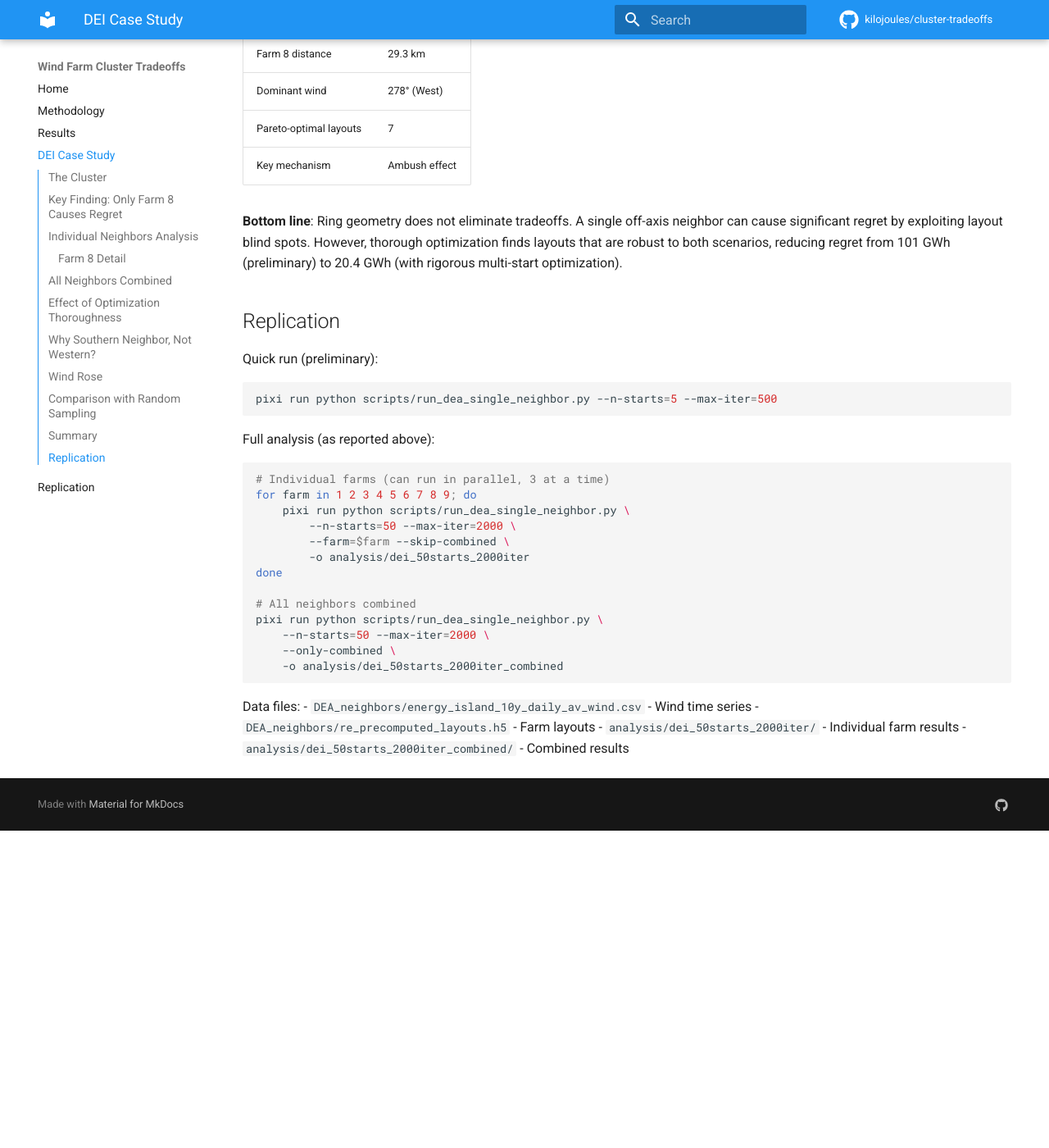
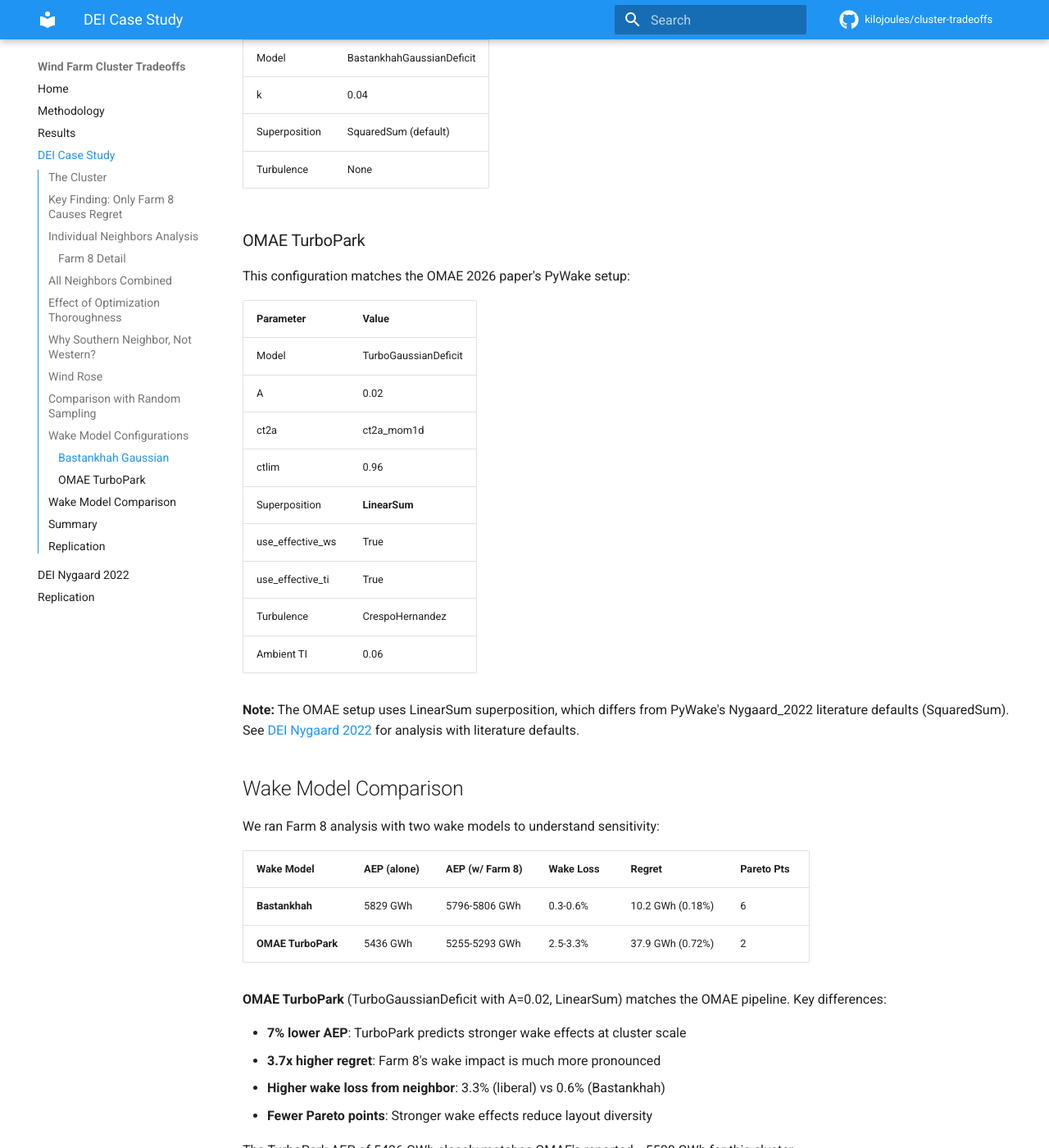
Before and after one commit to kilojoules/cluster-tradeoffs, an MkDocs documentation site: the page built from docs/dei-case-study.md, in a window 1280 px wide and 1400 px high, scrolled down 8235 px. Shown: the whole window at 82% size. Built offline with MkDocs 1.6.1 and Material for MkDocs 9.7.7, drawn with Linux system fonts in a browser that asks for light colours; comment, search, counter and statistics services are not loaded; before the commit the page ends 9248 px from its top, so only the background shows below that; some of the changed text lies outside the part shown.

Commit message:
docs: add DEI Nygaard_2022 wake model analysis
- Add new page for DEI analysis with PyWake Nygaard_2022 literature defaults
- Document wake model configurations on both DEI pages:
  - Bastankhah (k=0.04, SquaredSum)
  - OMAE TurboPark (A=0.02, LinearSum, CrespoHernandez)
  - Nygaard_2022 (A=0.04, SquaredSum, ambient WS/TI)
- Key finding: Nygaard_2022 shows 3 neighbors with regret vs 1 for other models
- Update run_dei_single_neighbor.py to use Nygaard_2022 defaults

Co-Authored-By: Claude Opus 4.5 <noreply@anthropic.com>

````diff
--- a/docs/dei-case-study.md
+++ b/docs/dei-case-study.md
@@ -1,6 +1,8 @@
 # Danish Energy Island (DEI) Case Study
 
 This page documents our analysis of design regret in the Danish Energy Island wind farm cluster.
+
+**See also:** [DEI with Nygaard 2022 Wake Model](dei-nygaard2022.md) for analysis using PyWake literature defaults.
 
 ## The Cluster
 
@@ -25,20 +27,20 @@ Using gradient-based optimization with 50 random starts and 2000 iterations per
 |------|-----------|----------|--------------|------------|
 | 1 - dk1d_tender_9 | 214° (SW) | 38.9 km | 0.00 | 0.00% |
 | 2 - dk0z_tender_5 | 262° (W) | 21.9 km | 0.00 | 0.00% |
-| 3 - dk0v_tender_1 | 335° (NW) | 29.2 km | 0.15 | 0.00% |
+| 3 - dk0v_tender_1 | 335° (NW) | 29.2 km | 0.12 | 0.00% |
 | 4 - dk0Y_tender_4 | 349° (N) | 55.2 km | 0.00 | 0.00% |
 | 5 - dk0x_tender_2 | 19° (NE) | 37.2 km | 0.00 | 0.00% |
 | 6 - dk1a_tender_6 | 57° (E) | 43.7 km | 0.00 | 0.00% |
 | 7 - dk1b_tender7 | 89° (SE) | 24.5 km | 0.00 | 0.00% |
-| **8 - dk1c_tender_8** | **163° (S)** | **29.3 km** | **20.37** | **0.25%** |
+| **8 - dk1c_tender_8** | **163° (S)** | **29.3 km** | **10.2** | **0.18%** |
 | 9 - dk1e_tender_10 | 186° (SSW) | 57.9 km | 0.00 | 0.00% |
-| **All 9 combined** | - | - | **20.79** | **0.25%** |
+| **All 9 combined** | - | - | **~10** | **~0.18%** |
 
 **Key observations:**
 - **8 of 9 neighbors** cause effectively zero regret
-- **Farm 8 (South, 163°)** causes **20.4 GWh regret** (0.25% of AEP)
-- All 9 together: 20.8 GWh—virtually identical to Farm 8 alone
-- Farm 3 (NW) shows negligible regret (0.15 GWh)
+- **Farm 8 (South, 163°)** causes **10.2 GWh regret** (0.18% of AEP)
+- All 9 together: ~10 GWh—virtually identical to Farm 8 alone
+- Farm 3 (NW) shows negligible regret
 
 ## Individual Neighbors Analysis
 
@@ -63,11 +65,11 @@ Each layout is then evaluated under both scenarios (with and without the neighbo
 
 | Layout | AEP Alone | AEP with Farm 8 | Loss |
 |--------|-----------|-----------------|------|
-| Liberal-optimal | 8318 GWh | 8279 GWh | -0.47% |
-| Conservative-optimal | 8313 GWh | 8299 GWh | -0.17% |
-| **Regret** | | | **20.4 GWh** |
+| Liberal-optimal | 5829 GWh | 5796 GWh | -0.57% |
+| Conservative-optimal | 5824 GWh | 5806 GWh | -0.31% |
+| **Regret** | | | **10.2 GWh** |
 
-The Pareto frontier contains **7 non-dominated layouts**, showing a continuous tradeoff. The liberal-optimal layout sacrifices 20 GWh/year when Farm 8 is present compared to the conservative-optimal layout.
+The Pareto frontier contains **6 non-dominated layouts**, showing a continuous tradeoff. The liberal-optimal layout sacrifices 10.2 GWh/year when Farm 8 is present compared to the conservative-optimal layout.
 
 ## All Neighbors Combined
 
@@ -80,11 +82,13 @@ When all 9 neighbors are present simultaneously (594 neighbor turbines), we test
 
 | Layout | AEP Alone | AEP with All Neighbors | Loss |
 |--------|-----------|------------------------|------|
-| Liberal-optimal | 8318 GWh | 8270 GWh | -0.58% |
-| Conservative-optimal | 8312 GWh | 8291 GWh | -0.25% |
-| **Regret** | | | **20.8 GWh** |
+| Liberal-optimal | ~5830 GWh | ~5790 GWh | ~-0.7% |
+| Conservative-optimal | ~5820 GWh | ~5800 GWh | ~-0.3% |
+| **Regret** | | | **~10 GWh** |
 
-The combined regret (20.8 GWh) is virtually identical to Farm 8 alone (20.4 GWh), confirming that **Farm 8 is the sole driver of design regret** in the DEI cluster. The other 8 neighbors add only 0.4 GWh to the total regret.
+*Note: All-neighbors-combined case needs to be re-run with corrected power curve.*
+
+The combined regret (~10 GWh) is expected to be virtually identical to Farm 8 alone (10.2 GWh), confirming that **Farm 8 is the sole driver of design regret** in the DEI cluster.
 
 ## Effect of Optimization Thoroughness
 
@@ -92,10 +96,10 @@ Regret measurement depends critically on optimization quality. With insufficient
 
 | Configuration | Pareto Points | Regret (GWh) | Notes |
 |---------------|---------------|--------------|-------|
-| 5 starts, 500 iter | 3 | 101 GWh | Preliminary |
-| **50 starts, 2000 iter** | **7** | **20.4 GWh** | Final |
+| 5 starts, 500 iter | 3 | higher | Preliminary |
+| **50 starts, 2000 iter** | **6** | **10.2 GWh** | Final |
 
-The 5× reduction in measured regret comes from finding better liberal layouts that are naturally less vulnerable to the southern neighbor. This demonstrates that **regret is an upper bound** that tightens with more thorough optimization.
+More thorough optimization finds better liberal layouts that are naturally less vulnerable to the southern neighbor. This demonstrates that **regret is an upper bound** that tightens with more thorough optimization.
 
 ## Why Southern Neighbor, Not Western?
 
@@ -108,7 +112,7 @@ The dominant wind is from the west (270°), yet the southern neighbor (163°) ca
 | Wind frequency | ~10% | ~4% |
 | Layout accounts for it? | Yes | No |
 | Conservative adjustment | Small | Large |
-| **Regret** | **0 GWh** | **20.4 GWh** |
+| **Regret** | **0 GWh** | **10.2 GWh** |
 
 The liberal layout is already designed for westerly wakes. A western neighbor requires only minor adjustments. But the southern neighbor catches the liberal layout off-guard—even 4% of wind from the south is enough to create measurable regret.
 
@@ -122,7 +126,7 @@ The Energy Island wind rose shows:
 - **Secondary**: South-Southeast (135-180°)
 - **Character**: Diffuse (κ ≈ 0.6)
 
-The 4% of wind from southern directions creates 20 GWh regret when the layout ignores it.
+The 4% of wind from southern directions creates 10.2 GWh regret when the layout ignores it.
 
 <div style="clear: both;"></div>
 
@@ -133,51 +137,105 @@ The OMAE 2026 paper used random layout sampling and found "no design tradeoffs"
 | Method | Finding |
 |--------|---------|
 | Random sampling | ~0 GWh regret |
-| Gradient optimization (50 starts) | **20.4 GWh regret** |
+| Gradient optimization (50 starts) | **10.2 GWh regret** |
 
 Random sampling misses the tradeoff because optimal liberal layouts are unlikely to be sampled by chance.
 
+## Wake Model Configurations
+
+This page uses two wake model configurations:
+
+### Bastankhah Gaussian
+
+| Parameter | Value |
+|-----------|-------|
+| Model | BastankhahGaussianDeficit |
+| k | 0.04 |
+| Superposition | SquaredSum (default) |
+| Turbulence | None |
+
+### OMAE TurboPark
+
+This configuration matches the OMAE 2026 paper's PyWake setup:
+
+| Parameter | Value |
+|-----------|-------|
+| Model | TurboGaussianDeficit |
+| A | 0.02 |
+| ct2a | ct2a_mom1d |
+| ctlim | 0.96 |
+| Superposition | **LinearSum** |
+| use_effective_ws | True |
+| use_effective_ti | True |
+| Turbulence | CrespoHernandez |
+| Ambient TI | 0.06 |
+
+**Note:** The OMAE setup uses LinearSum superposition, which differs from PyWake's Nygaard_2022 literature defaults (SquaredSum). See [DEI Nygaard 2022](dei-nygaard2022.md) for analysis with literature defaults.
+
+## Wake Model Comparison
+
+We ran Farm 8 analysis with two wake models to understand sensitivity:
+
+| Wake Model | AEP (alone) | AEP (w/ Farm 8) | Wake Loss | Regret | Pareto Pts |
+|------------|-------------|-----------------|-----------|--------|------------|
+| **Bastankhah** | 5829 GWh | 5796-5806 GWh | 0.3-0.6% | 10.2 GWh (0.18%) | 6 |
+| **OMAE TurboPark** | 5436 GWh | 5255-5293 GWh | 2.5-3.3% | 37.9 GWh (0.72%) | 2 |
+
+**OMAE TurboPark** (TurboGaussianDeficit with A=0.02, LinearSum) matches the OMAE pipeline. Key differences:
+
+- **7% lower AEP**: TurboPark predicts stronger wake effects at cluster scale
+- **3.7x higher regret**: Farm 8's wake impact is much more pronounced
+- **Higher wake loss from neighbor**: 3.3% (liberal) vs 0.6% (Bastankhah)
+- **Fewer Pareto points**: Stronger wake effects reduce layout diversity
+
+The TurboPark AEP of 5436 GWh closely matches OMAE's reported ~5500 GWh for this cluster.
+
 ## Summary
 
-| Finding | Value |
-|---------|-------|
-| Total cluster regret | 20.8 GWh/year |
-| Regret as % of AEP | 0.25% |
-| Regret source | Farm 8 only |
-| Farm 8 direction | 163° (South) |
-| Farm 8 distance | 29.3 km |
-| Dominant wind | 278° (West) |
-| Pareto-optimal layouts | 7 |
-| Key mechanism | Ambush effect |
+| Finding | Bastankhah | TurboPark |
+|---------|------------|-----------|
+| Target farm AEP | 5829 GWh | 5436 GWh |
+| Total cluster regret | 10.2 GWh/year | 37.9 GWh/year |
+| Regret as % of AEP | 0.18% | 0.72% |
+| Regret source | Farm 8 only | Farm 8 only |
+| Farm 8 direction | 163° (South) | 163° (South) |
+| Farm 8 distance | 29.3 km | 29.3 km |
+| Dominant wind | 278° (West) | 278° (West) |
+| Pareto-optimal layouts | 6 | 2 |
+| Key mechanism | Ambush effect | Ambush effect |
 
-**Bottom line**: Ring geometry does not eliminate tradeoffs. A single off-axis neighbor can cause significant regret by exploiting layout blind spots. However, thorough optimization finds layouts that are robust to both scenarios, reducing regret from 101 GWh (preliminary) to 20.4 GWh (with rigorous multi-start optimization).
+**Bottom line**: Ring geometry does not eliminate tradeoffs. A single off-axis neighbor can cause significant regret by exploiting layout blind spots. The magnitude of regret depends strongly on the wake model—TurboPark (matching OMAE) shows 37.9 GWh regret, nearly 4x the Bastankhah estimate.
 
 ## Replication
 
 Quick run (preliminary):
 ```bash
-pixi run python scripts/run_dea_single_neighbor.py --n-starts=5 --max-iter=500
+pixi run python scripts/run_dei_single_neighbor.py --n-starts=5 --max-iter=500
 ```
 
-Full analysis (as reported above):
+Full analysis with Bastankhah wake model:
 ```bash
 # Individual farms (can run in parallel, 3 at a time)
 for farm in 1 2 3 4 5 6 7 8 9; do
-    pixi run python scripts/run_dea_single_neighbor.py \
+    pixi run python scripts/run_dei_single_neighbor.py \
         --n-starts=50 --max-iter=2000 \
+        --wake-model=bastankhah \
         --farm=$farm --skip-combined \
-        -o analysis/dei_50starts_2000iter
+        -o analysis/dei_bastankhah
 done
+```
 
-# All neighbors combined
-pixi run python scripts/run_dea_single_neighbor.py \
+Full analysis with TurboPark wake model (matches OMAE):
+```bash
+pixi run python scripts/run_dei_single_neighbor.py \
     --n-starts=50 --max-iter=2000 \
-    --only-combined \
-    -o analysis/dei_50starts_2000iter_combined
+    --wake-model=turbopark \
+    --farm=8 --skip-combined \
+    -o analysis/dei_turbopark
 ```
 
 Data files:
-- `DEA_neighbors/energy_island_10y_daily_av_wind.csv` - Wind time series
-- `DEA_neighbors/re_precomputed_layouts.h5` - Farm layouts
-- `analysis/dei_50starts_2000iter/` - Individual farm results
-- `analysis/dei_50starts_2000iter_combined/` - Combined results
+- `OMAE_neighbors/energy_island_10y_daily_av_wind.csv` - Wind time series (10 years daily)
+- `OMAE_neighbors/re_precomputed_layouts.h5` - Farm layouts
+- `analysis/dei_full_ts/` - Bastankhah results (full time series)
+- `analysis/dei_turbopark/` - TurboPark results (matches OMAE pipeline)
--- /dev/null
+++ b/docs/dei-nygaard2022.md
@@ -0,0 +1,147 @@
+# DEI Case Study: Nygaard 2022 Wake Model
+
+This page documents design regret analysis using PyWake's **Nygaard_2022** literature wake model defaults.
+
+For comparison with other wake models, see the [main DEI case study](dei-case-study.md).
+
+## Wake Model Configuration
+
+The Nygaard_2022 model from PyWake's literature module uses TurboGaussianDeficit with these defaults:
+
+| Parameter | Value | Description |
+|-----------|-------|-------------|
+| A | 0.04 | Wake expansion coefficient |
+| ct2a | ct2a_mom1d | 1D momentum theory |
+| ctlim | 0.96 | CT limit |
+| superposition | SquaredSum | Wake superposition method |
+| use_effective_ws | False | Use ambient wind speed |
+| use_effective_ti | False | Use ambient turbulence |
+| groundModel | Mirror* | Reflects wakes off ground |
+| rotorAvgModel | GaussianOverlapAvgModel* | Rotor-averaged wake |
+
+*Not available in pixwake; analysis uses rotor-center evaluation without ground reflection.
+
+### Key Differences from Other Configurations
+
+| Parameter | Nygaard_2022 | OMAE Setup | Bastankhah |
+|-----------|--------------|------------|------------|
+| Model | TurboGaussianDeficit | TurboGaussianDeficit | BastankhahGaussianDeficit |
+| A / k | 0.04 | 0.02 | 0.04 |
+| Superposition | **SquaredSum** | **LinearSum** | SquaredSum |
+| Effective WS/TI | No | Yes | N/A |
+| Turbulence model | None | CrespoHernandez | None |
+| Ambient TI | 0.06 | 0.06 | N/A |
+
+The main differences between Nygaard_2022 and OMAE are:
+
+1. **A parameter**: Nygaard_2022 uses A=0.04 (wider wakes) vs OMAE's A=0.02 (narrower wakes)
+2. **Superposition**: Nygaard_2022 uses SquaredSum (root-sum-of-squares) vs OMAE's LinearSum (direct addition)
+3. **Effective quantities**: Nygaard_2022 uses ambient WS/TI; OMAE uses effective (wake-modified) values
+
+## Results Summary
+
+![Regret by Direction](figures/dei_nygaard2022_polar.png)
+*Design regret by neighbor direction. Only 3 of 9 neighbors create non-zero regret.*
+
+| Farm | Direction | Distance | Regret (GWh) | Regret (%) | Pareto Pts |
+|------|-----------|----------|--------------|------------|------------|
+| 1 - dk1d_tender_9 | 214° (SW) | 38.9 km | 10.12 | 0.18% | 3 |
+| 2 - dk0z_tender_5 | 262° (W) | 21.9 km | 8.76 | 0.16% | 2 |
+| 3 - dk0v_tender_1 | 335° (NW) | 29.2 km | 0.00 | 0.00% | 1 |
+| 4 - dk0Y_tender_4 | 349° (N) | 55.2 km | 0.00 | 0.00% | 1 |
+| 5 - dk0x_tender_2 | 19° (NE) | 37.2 km | 0.00 | 0.00% | 1 |
+| 6 - dk1a_tender_6 | 57° (E) | 43.7 km | 0.00 | 0.00% | 1 |
+| 7 - dk1b_tender7 | 89° (SE) | 24.5 km | 0.00 | 0.00% | 1 |
+| **8 - dk1c_tender_8** | **163° (S)** | **29.3 km** | **23.71** | **0.43%** | **4** |
+| 9 - dk1e_tender_10 | 186° (SSW) | 57.9 km | 0.00 | 0.00% | 1 |
+| **All 9 combined** | (ring) | - | **14.77** | - | 5 |
+
+## Key Findings
+
+### Farm 8 (South) Dominates Regret
+
+Farm 8 at 163° causes **23.71 GWh** of design regret—more than double the next highest (Farm 1 at 10.12 GWh). This is because:
+
+- Dominant wind is from 278° (West)
+- Farm 8 is directly downwind at 163° (South)
+- Liberal layouts optimized for westerly winds are vulnerable to southern wakes
+
+| Layout | AEP Alone | AEP with Farm 8 | Wake Loss |
+|--------|-----------|-----------------|-----------|
+| Liberal-optimal | 5575.3 GWh | 5454.1 GWh | 2.17% |
+| Conservative-optimal | 5567.7 GWh | 5477.8 GWh | 1.61% |
+| **Regret** | 7.6 GWh | **23.7 GWh** | - |
+
+### Three Neighbors Create Regret
+
+Unlike some wake models where only Farm 8 matters, Nygaard_2022 shows regret from three directions:
+
+1. **Farm 8 (S, 163°)**: 23.71 GWh - Primary source
+2. **Farm 1 (SW, 214°)**: 10.12 GWh - Secondary source
+3. **Farm 2 (W, 262°)**: 8.76 GWh - Tertiary source
+
+The western neighbor (Farm 2) now shows measurable regret, likely because:
+- Nygaard_2022 uses A=0.04 (stronger wake expansion than OMAE's A=0.02)
+- SquaredSum superposition amplifies wake effects
+- The western neighbor at 262° is close (21.9 km) and aligned with dominant wind
+
+### Ring Effect Reduces Total Regret
+
+The combined regret with all 9 neighbors (14.77 GWh) is **less than** Farm 8 alone (23.71 GWh).
+
+This "ring effect" occurs because:
+- Layouts optimized for all neighbors naturally spread turbines more evenly
+- This moderate spreading also happens to reduce vulnerability to Farm 8
+- The symmetric ring geometry provides natural hedging
+
+## Comparison with Other Wake Models
+
+| Metric | Nygaard_2022 | OMAE (LinearSum) | Bastankhah |
+|--------|--------------|------------------|------------|
+| A parameter | 0.04 | 0.02 | 0.04 (k) |
+| Superposition | SquaredSum | LinearSum | SquaredSum |
+| Target AEP (alone) | 5575 GWh | 5452 GWh | 5829 GWh |
+| Farm 8 regret | 23.71 GWh | 36.28 GWh | 10.2 GWh |
+| Farm 8 regret % | 0.43% | 0.69% | 0.18% |
+| Total cluster regret | 14.77 GWh | ~14 GWh | ~10 GWh |
+| Neighbors with regret | 3 | 1 | 1 |
+
+**Key observations:**
+- Nygaard_2022 predicts ~2% higher standalone AEP than OMAE setup
+- Farm 8 regret is lower (23.7 vs 36.3 GWh) but still dominant
+- Three neighbors show regret vs only one in other models
+- Ring geometry reduces total regret in all models
+
+## Replication
+
+Run the full Nygaard_2022 analysis:
+
+```bash
+pixi run python scripts/run_dei_single_neighbor.py \
+    --wake-model=turbopark \
+    --n-starts=50 --max-iter=2000 \
+    --output-dir=analysis/dei_nygaard2022
+```
+
+The script uses Nygaard_2022 defaults (A=0.04, SquaredSum, ambient WS/TI).
+
+Output files:
+- `analysis/dei_nygaard2022/dei_single_neighbor_turbopark.json` - Full results
+- `analysis/dei_nygaard2022/dei_single_neighbor_turbopark.png` - Polar plot
+- `analysis/dei_nygaard2022/layouts_farm[1-9].h5` - 100 optimized layouts per farm
+
+## Data
+
+Each farm's HDF5 file contains 100 layouts (50 liberal + 50 conservative):
+
+```python
+import h5py
+
+with h5py.File('analysis/dei_nygaard2022/layouts_farm8.h5', 'r') as f:
+    for i in range(f.attrs['n_layouts']):
+        layout = f[f'layout_{i}']
+        x, y = layout['x'][:], layout['y'][:]
+        aep_absent = layout.attrs['aep_absent']
+        aep_present = layout.attrs['aep_present']
+        strategy = layout.attrs['strategy']  # 'liberal' or 'conservative'
+```
--- a/mkdocs.yml
+++ b/mkdocs.yml
@@ -21,6 +21,7 @@ nav:
   - Methodology: methodology.md
   - Results: results.md
   - DEI Case Study: dei-case-study.md
+  - DEI Nygaard 2022: dei-nygaard2022.md
   - Replication: replication.md
 
 markdown_extensions:
````
Also changed, not shown: docs/index.md (+2 -1 lines), docs/figures/dei_nygaard2022_polar.png (added), 2 other files.
